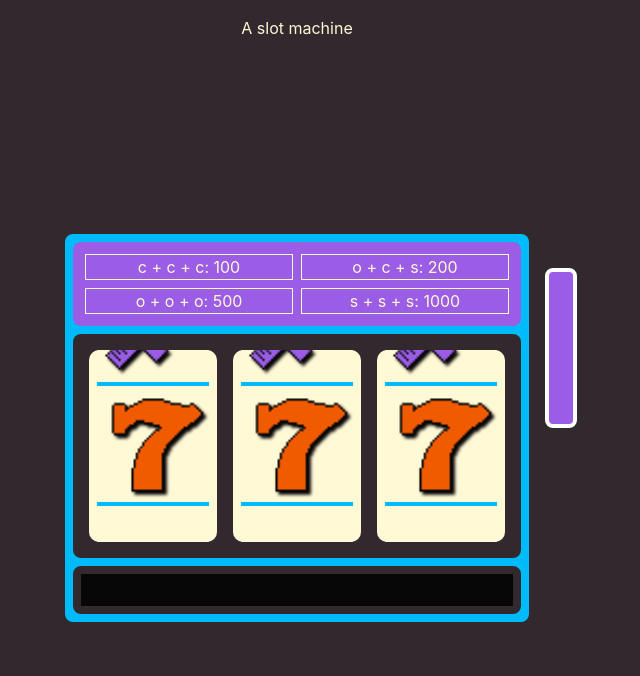
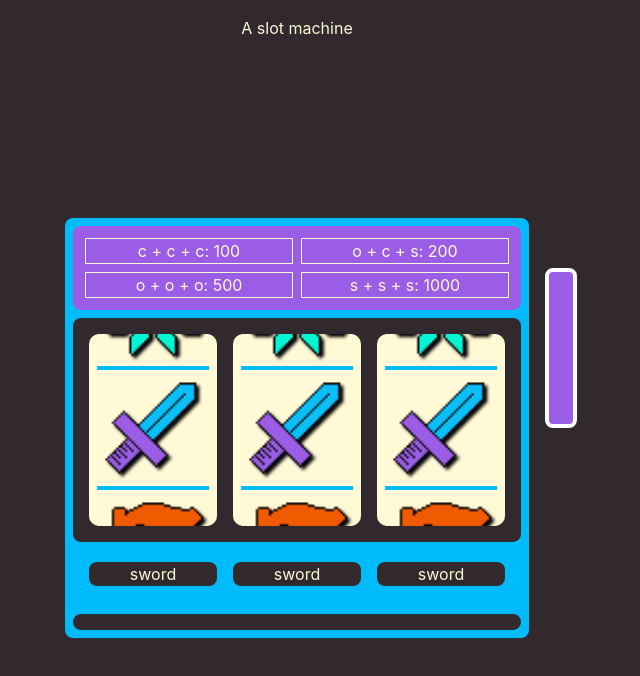
Before and after one commit to thyancey/slot-machine, a React (Vite) app: page / in a window 1280 px wide. Shown: the top 676 px of the page, without its empty margins (343-983 px from the left). Built offline with nearby package versions, Linux system fonts and the light colour scheme.

Commit message:
fussing with reel stuff still, add current index display

```diff
--- a/src/components/slotmachine/index.tsx
+++ b/src/components/slotmachine/index.tsx
@@ -2,7 +2,7 @@ import styled from 'styled-components';
 import Reel from './reel';
 import PayTable, { PayoutItem } from './paytable';
 import { useCallback, useState } from 'react';
-import { reels } from './reel-data';
+import { ReelItem, reels } from './reel-data';
 
 const ScWrapper = styled.main`
   position: absolute;
@@ -22,30 +22,41 @@ const ScWrapper = styled.main`
 const ScPayTableContainer = styled.div`
   /* background-color: var(--color-black); */
   /* border: .25rem solid var(--color-pink); */
-  padding: .5rem;
+  padding: 0.5rem;
 `;
 const ScReelContainer = styled.div`
   background-color: var(--color-grey);
   height: 100%;
   display: flex;
-  margin: .5rem;
-  padding: .5rem;
-  border-radius: .5rem;
+  margin: 0.5rem;
+  padding: 0.5rem;
+  border-radius: 0.5rem;
   align-items: center;
   justify-content: center;
 
   > div {
-    margin: 0rem .5rem;
+    margin: 0rem 0.5rem;
   }
 `;
 const ScPayoutTray = styled.div`
-  padding: .5rem;
+  padding: 0.5rem;
   height: 100%;
 
   > div {
     height: 100%;
     background-color: var(--color-black);
     border: 0.5rem solid var(--color-grey);
+    border-radius: 0.5rem;
+  }
+`;
+
+const ScReelLabels = styled.div`
+  >div{
+    display:inline-block;
+    width: 8rem;
+    margin: .5rem;
+
+    background-color: var(--color-grey);
     border-radius: .5rem;
   }
 `;
@@ -59,7 +70,7 @@ const ScHandle = styled.div`
   left: 100%;
   margin-left: 1rem;
   bottom: 50%;
-  border-radius: .5rem;
+  border-radius: 0.5rem;
   background-color: var(--color-purple);
   transition: background-color 0.2s ease-in-out;
 
@@ -99,9 +110,18 @@ let activeSpin = [false, false, false];
 const setActiveSpin = (newSpins: boolean[]) => {
   activeSpin = newSpins;
 };
+let cReelItems: (ReelItem | null)[] = [null, null, null];
+const setCReelItems = (newReelItems: (ReelItem | null)[]) => {
+  cReelItems = newReelItems;
+};
 
 function SlotMachine() {
   const [cachedSpinning, setCachedSpinning] = useState<boolean[]>([]);
+  const [curReelItems, setCurReelItems] = useState<(ReelItem | null)[]>([
+    null,
+    null,
+    null,
+  ]);
   const startSpinning = useCallback(() => {
     if (!cachedSpinning.find((iS) => iS === true)) {
       setActiveSpin([true, true, true]);
@@ -118,7 +138,20 @@ function SlotMachine() {
       setActiveSpin(ret);
       setCachedSpinning(activeSpin);
     },
-    [cachedSpinning, setCachedSpinning]
+    [setCachedSpinning]
+  );
+
+  const onCurReelItem = useCallback(
+    (reelItem: ReelItem, reelIdx: Number) => {
+      setCReelItems(
+        cReelItems.map((cri, idx) => {
+          if (idx === reelIdx) return reelItem;
+          return cri;
+        })
+      );
+      setCurReelItems(cReelItems);
+    },
+    [setCurReelItems]
   );
 
   return (
@@ -131,21 +164,29 @@ function SlotMachine() {
           reelIdx={0}
           reelItems={reels[0]}
           spinning={cachedSpinning[0]}
-          onSpinComplete={onSpinComplete}
+          onSpinComplete={() => onSpinComplete(0)}
+          setCurReelItem={(reelItem: ReelItem) => onCurReelItem(reelItem, 0)}
         />
         <Reel
           reelIdx={1}
           reelItems={reels[1]}
           spinning={cachedSpinning[1]}
-          onSpinComplete={onSpinComplete}
+          onSpinComplete={() => onSpinComplete(1)}
+          setCurReelItem={(reelItem: ReelItem) => onCurReelItem(reelItem, 1)}
         />
         <Reel
           reelIdx={2}
           reelItems={reels[2]}
           spinning={cachedSpinning[2]}
-          onSpinComplete={onSpinComplete}
+          onSpinComplete={() => onSpinComplete(2)}
+          setCurReelItem={(reelItem: ReelItem) => onCurReelItem(reelItem, 2)}
         />
       </ScReelContainer>
+      <ScReelLabels>
+        {curReelItems.map((cri, idx) => (
+          <div key={idx}>{cri?.label}</div>
+        ))}
+      </ScReelLabels>
       <ScPayoutTray>
         <div />
       </ScPayoutTray>
--- a/src/components/slotmachine/reel.tsx
+++ b/src/components/slotmachine/reel.tsx
@@ -3,13 +3,15 @@ import styled from 'styled-components';
 import ReelContent from './reel-content';
 import { ReelItem } from './reel-data';
 
-const REEL_HEIGHT = 120;
-const REEL_DIRECTION = 1; // nothing works well, eventually, -1 should allow the reel to go the other way.
+// imagine the construction as a ribbon, rendering each reelItem top to bottom
+// next, additional items are rendered to assist in the looping effect:
+// the last item is repeated at the start of the reel, and then N REEL_OVERLAP items
+// REEL_OVERLAP should be just enough to give the illusion of a wheel within the view area
+
+const REEL_HEIGHT = 120; // height of each reel cell
 const REEL_OVERLAP = 2; // # of looparound cells to add to edge of reel so that it can transition nicely
-const TOP_OFFSET = REEL_OVERLAP * -REEL_HEIGHT; // move the real up this much to make all cells appear on screen
-const SPIN_VEL_RANGE = [25, 80];  // RNG speed range for each reel
-// const SPIN_VEL_RANGE = [1, 2];  // RNG speed range for each reel
-const SPIN_DRAG = .98;
+const SPIN_VEL_RANGE = [15, 30]; // RNG speed range for each reel
+const SPIN_DRAG = 0.99;
 
 // kinda like the cutout you can see the reel through
 const ScWrapper = styled.div`
@@ -32,21 +34,19 @@ const ScReelCenterer = styled.div`
 
 const ScReelTape = styled.div`
   position: absolute;
-  width:100%;
+  width: 100%;
   /* top is changed to spin the wheel */
   top: 0;
 `;
 
 // add redudant items to top and bottom of reel to make it seem continuous
-export const buildReel = (
-  reelItems: any[],
-  reelOverlap: number
-) => {
+export const buildReel = (reelItems: any[], reelOverlap: number) => {
   // starting with [ 0, 1, 2 ]
 
-  // [ +1, +2, 0, 1, 2 ]
+  // [ +0, +1, +2, 0, 1, 2 ]
   const loopBefore = [];
-  for (let i = 0; i < reelOverlap; i++) {
+  // the +1 here attached the last to the top, regardless of overlap value
+  for (let i = 0; i < reelOverlap + 1; i++) {
     const offset = reelItems.length - (i % reelItems.length) - 1;
     loopBefore.push(reelItems[offset]);
   }
@@ -64,111 +64,112 @@ export const buildReel = (
     .concat(loopAfter);
 };
 
-
 type Props = {
   reelItems: ReelItem[];
   reelIdx: number;
   onSpinComplete: Function;
   spinning?: boolean;
+  setCurReelItem: Function;
 };
 
-
-function SlotReel({ reelItems, reelIdx, onSpinComplete, spinning}: Props) {
+function SlotReel({
+  reelItems,
+  reelIdx,
+  spinning,
+  onSpinComplete,
+  setCurReelItem,
+}: Props) {
   const [items, setItems] = useState<ReelItem[]>([]);
   const [spinAngle, setSpinAngle] = useState(0);
+  const [curIdx, setCurIdx] = useState(0);
   const [spinVel, setSpinVel] = useState(0);
   const spinTimer = useRef<number | null>(null);
 
   useEffect(() => {
     setItems(buildReel(reelItems, REEL_OVERLAP));
-    if(REEL_DIRECTION === 1){
-      setSpinAngle(-1);
-    } else{
     setSpinAngle(0);
-    }
   }, [reelItems, setSpinAngle]);
 
-  // refactor this to not calc height
-  // for now, this will snap them in place, but there really should be some bounce effect
-  const alignReel = useCallback(() => {
-    const nextTop = spinAngle % (REEL_HEIGHT);
-
-    if(nextTop > REEL_HEIGHT / 2){
-      setSpinAngle(spinAngle + REEL_HEIGHT - nextTop);
-    }else {
-      setSpinAngle(spinAngle - nextTop);
-    }
-
-    const item = getReelItemFromSpinAngle(spinAngle, reelItems);
-    console.log(`>>>item (${reelIdx}): `, item)
-    onSpinComplete(reelIdx);
-  }, [ spinAngle, reelItems, reelIdx ]);
-
-
-  // this is a litlte wacky, but it seems to work
-  const getReelItemFromSpinAngle = (spinAngle: number, reelItems:ReelItem[]) => {
-    const fullHeight = REEL_HEIGHT * reelItems.length;
-    const angler = (spinAngle - (REEL_HEIGHT / 2)) % fullHeight;
-    // the wheel spins backwards, so 70% is really 30% in terms of progress
-    const percIdx = 1 - (angler / fullHeight);
-    // ex, if you're looking 50% down the reel indexes, pick the index in the middle.
-    const idx = Math.floor(percIdx * reelItems.length);
-    return reelItems[idx];
-  }
-
-
-  const onSpin = useCallback((vel: number = 1) => {
+  const onSpin = useCallback(
+    (vel: number = 1) => {
       setSpinAngle(spinAngle + vel);
 
       let nextVel = vel * SPIN_DRAG;
-    if(nextVel < 1){
+      // console.log('nextVel', nextVel)
+      if (nextVel < 1) {
         setSpinVel(0);
-    }else {
+      } else {
         setSpinVel(nextVel);
       }
-  }, [spinAngle]);
+    },
+    [spinAngle]
+  );
 
+  // everytime i rewrite this, i end up with something i dont quite get. there should be something simpler, however
+  // it has to account for small reels && varying overlap
   const reelTop = useMemo(() => {
-    const fullHeight = REEL_HEIGHT * reelItems.length;
-    let newAng = spinAngle;
-    // if(reelIdx === 0) console.log(`sa: ${spinAngle}, fh: ${fullHeight}, TOP_OFFSET: ${TOP_OFFSET}`);
-    if(REEL_DIRECTION === 1){
-      newAng = ((spinAngle + fullHeight) % fullHeight) - fullHeight + TOP_OFFSET;
-    }
-    return newAng
-  }, [ spinAngle, reelItems ]);
+    // this makes no sense
+    const reelTop = spinAngle % (REEL_HEIGHT * reelItems.length);
+    return reelTop - REEL_HEIGHT * (reelItems.length + REEL_OVERLAP); // offset for the bottom up position
+  }, [spinAngle, reelItems]);
 
   useEffect(() => {
-    if(spinning){
+    const fullHeight = REEL_HEIGHT * reelItems.length;
+    const angler = (spinAngle + REEL_HEIGHT / 3) % fullHeight;
+    // the wheel spins backwards, so 70% is really 30% in terms of progress
+    const percIdx = 1 - angler / fullHeight;
+    if (percIdx === 1) {
+      setCurIdx(reelItems.length - 1);
+    } else {
+      // ex, if you're looking 50% down the reel indexes, pick the index in the middle.
+      let idx = Math.floor(percIdx * reelItems.length);
+      setCurIdx(idx);
+    }
+  }, [spinAngle, reelItems]);
+
+  useEffect(() => {
+    setCurReelItem(reelItems[curIdx]);
+  }, [curIdx, reelItems]);
+
+  useEffect(() => {
+    if (spinning) {
       // setSpinVel(SPIN_VEL);
-      const randSpeed = Math.random() * (SPIN_VEL_RANGE[1] - SPIN_VEL_RANGE[0]) + SPIN_VEL_RANGE[0];
+      const randSpeed =
+        Math.random() * (SPIN_VEL_RANGE[1] - SPIN_VEL_RANGE[0]) +
+        SPIN_VEL_RANGE[0];
       setSpinVel(randSpeed);
     }
-  }, [ spinning, spinTimer ]);
+  }, [spinning, spinTimer]);
 
   useEffect(() => {
     return () => {
       // @ts-ignore
-      clearTimeout(spinTimer.current)
-    }
-  }, [])
+      clearTimeout(spinTimer.current);
+    };
+  }, []);
 
   useEffect(() => {
-    if(spinVel > 0) {
+    if (spinVel > 0) {
       spinTimer.current = window.setTimeout(() => {
         onSpin(spinVel);
-      }, 30)
+      }, 30);
     } else {
-      alignReel();
+      onSpinComplete();
     }
-  }, [ spinVel ]);
+  }, [spinVel]);
+
+  // console.log('on', reelItems[curIdx]?.label)
 
   return (
     <ScWrapper>
       <ScReelCenterer>
         <ScReelTape style={{ top: `${reelTop}px` }}>
           {items.map((reelItem, idx) => (
-            <ReelContent key={`${reelIdx}-${idx}`} reelItem={reelItem} height={REEL_HEIGHT} />
+            <ReelContent
+              key={`${reelIdx}-${idx}`}
+              reelItem={reelItem}
+              height={REEL_HEIGHT}
+            />
           ))}
         </ScReelTape>
       </ScReelCenterer>
```
Lines whose indentation alone changed are shown as unchanged.
